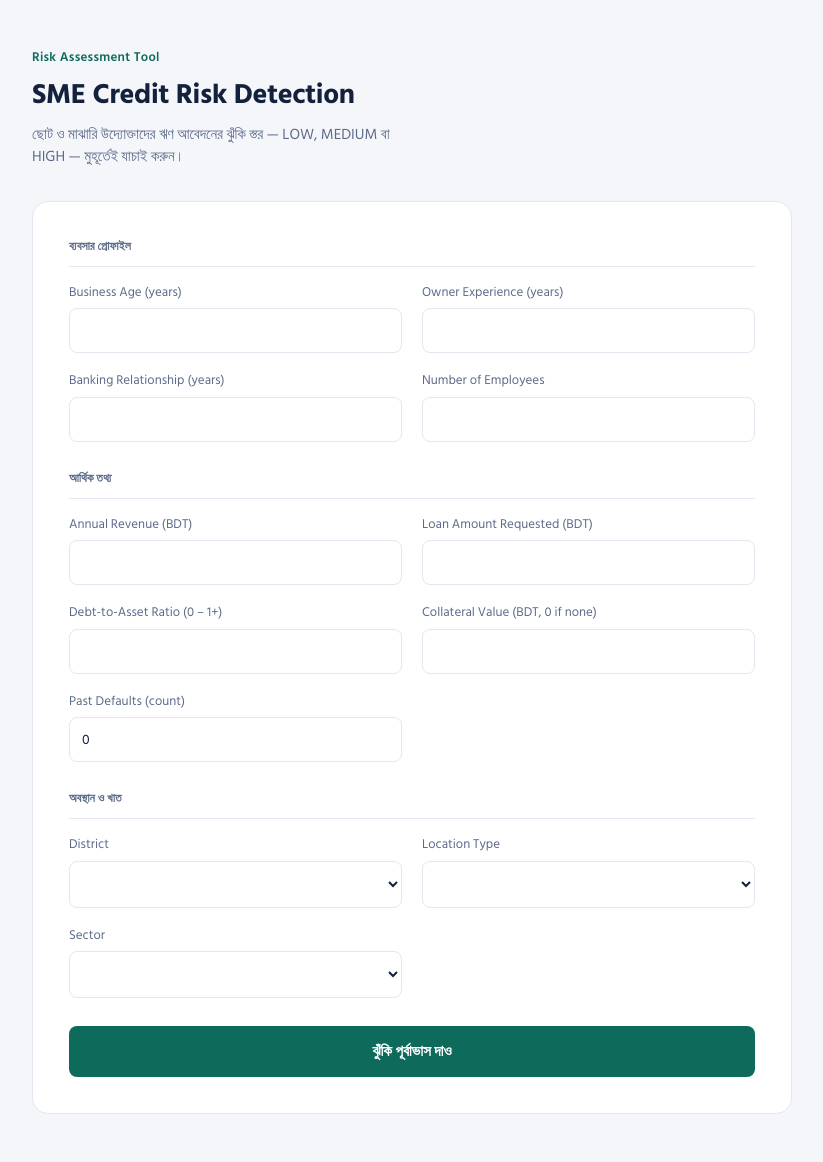
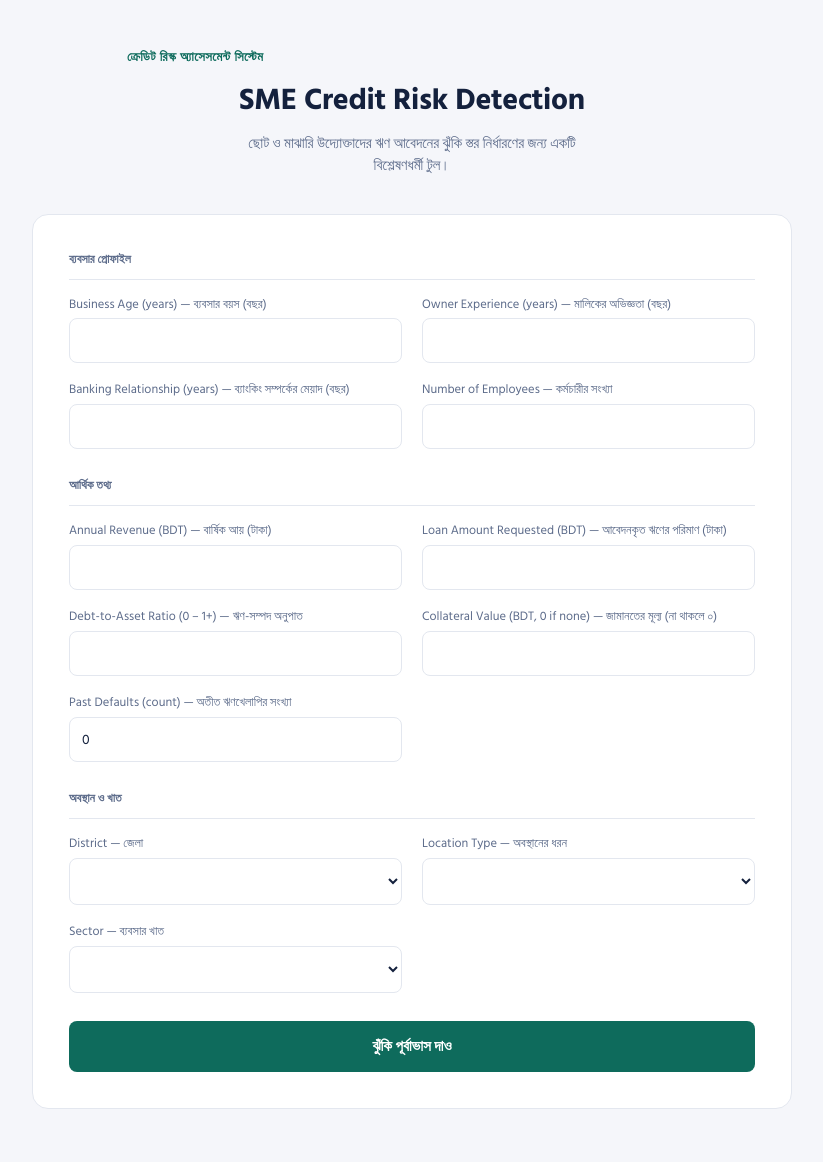
Before and after one commit to hashtagleon/sme-risk-detection, a Flask app: page / in a window 1280 px wide. Shown: the whole page, without its empty margins (228-1051 px from the left). After the commit the page ends 1109 px from the top, so only its background shows below. Run offline with Flask 3, Linux system fonts and the light colour scheme; lists and menus that the app fills with data are empty; parts of the project's set-up code (start-up, migrations or seed data) failed here and were passed over.

Commit message:
Add bilingual labels, center header

```diff
--- a/templates/index.html
+++ b/templates/index.html
@@ -37,24 +37,27 @@
 
   .page { max-width: 760px; margin: 0 auto; }
 
-  .masthead { margin-bottom: 32px; }
+  .masthead {
+    margin-bottom: 36px;
+    text-align: center;
+  }
   .masthead .eyebrow {
     font-size: 13px;
     color: var(--accent);
     font-weight: 600;
-    letter-spacing: 0.02em;
-    margin: 0 0 6px;
+    letter-spacing: 0.04em;
+    margin: 0 0 10px;
   }
   .masthead h1 {
-    font-size: 28px;
+    font-size: 30px;
     font-weight: 700;
-    margin: 0 0 8px;
+    margin: 0 0 10px;
     letter-spacing: -0.01em;
   }
   .masthead p {
     font-size: 15px;
     color: var(--ink-soft);
-    margin: 0;
+    margin: 0 auto;
     max-width: 46ch;
   }
 
@@ -142,9 +145,10 @@
 
   .field label {
     display: block;
-    font-size: 13px;
+    font-size: 12.5px;
     color: var(--ink-soft);
     margin-bottom: 6px;
+    line-height: 1.35;
   }
   .field input, .field select {
     width: 100%;
@@ -188,9 +192,9 @@
 <div class="page">
 
   <div class="masthead">
-    <p class="eyebrow">Risk Assessment Tool</p>
+    <p class="eyebrow">ক্রেডিট রিস্ক অ্যাসেসমেন্ট সিস্টেম</p>
     <h1>SME Credit Risk Detection</h1>
-    <p>ছোট ও মাঝারি উদ্যোক্তাদের ঋণ আবেদনের ঝুঁকি স্তর — LOW, MEDIUM বা HIGH — মুহূর্তেই যাচাই করুন।</p>
+    <p>ছোট ও মাঝারি উদ্যোক্তাদের ঋণ আবেদনের ঝুঁকি স্তর নির্ধারণের জন্য একটি বিশ্লেষণধর্মী টুল।</p>
   </div>
 
   <div class="card">
@@ -218,19 +222,19 @@
       <p class="section-title">ব্যবসার প্রোফাইল</p>
       <div class="grid">
         <div class="field">
-          <label>Business Age (years)</label>
+          <label>Business Age (years) — ব্যবসার বয়স (বছর)</label>
           <input type="number" step="1" name="business_age_years" required value="{{ form_data.business_age_years if form_data else '' }}">
         </div>
         <div class="field">
-          <label>Owner Experience (years)</label>
+          <label>Owner Experience (years) — মালিকের অভিজ্ঞতা (বছর)</label>
           <input type="number" step="1" name="owner_experience_years" required value="{{ form_data.owner_experience_years if form_data else '' }}">
         </div>
         <div class="field">
-          <label>Banking Relationship (years)</label>
+          <label>Banking Relationship (years) — ব্যাংকিং সম্পর্কের মেয়াদ (বছর)</label>
           <input type="number" step="1" name="banking_years" required value="{{ form_data.banking_years if form_data else '' }}">
         </div>
         <div class="field">
-          <label>Number of Employees</label>
+          <label>Number of Employees — কর্মচারীর সংখ্যা</label>
           <input type="number" step="1" name="num_employees" required value="{{ form_data.num_employees if form_data else '' }}">
         </div>
       </div>
@@ -238,23 +242,23 @@
       <p class="section-title">আর্থিক তথ্য</p>
       <div class="grid">
         <div class="field">
-          <label>Annual Revenue (BDT)</label>
+          <label>Annual Revenue (BDT) — বার্ষিক আয় (টাকা)</label>
           <input type="number" step="any" name="annual_revenue" required value="{{ form_data.annual_revenue if form_data else '' }}">
         </div>
         <div class="field">
-          <label>Loan Amount Requested (BDT)</label>
+          <label>Loan Amount Requested (BDT) — আবেদনকৃত ঋণের পরিমাণ (টাকা)</label>
           <input type="number" step="any" name="loan_amount" required value="{{ form_data.loan_amount if form_data else '' }}">
         </div>
         <div class="field">
-          <label>Debt-to-Asset Ratio (0 – 1+)</label>
+          <label>Debt-to-Asset Ratio (0 – 1+) — ঋণ-সম্পদ অনুপাত</label>
           <input type="number" step="any" name="debt_to_asset_ratio" required value="{{ form_data.debt_to_asset_ratio if form_data else '' }}">
         </div>
         <div class="field">
-          <label>Collateral Value (BDT, 0 if none)</label>
+          <label>Collateral Value (BDT, 0 if none) — জামানতের মূল্য (না থাকলে ০)</label>
           <input type="number" step="any" name="collateral_value" required value="{{ form_data.collateral_value if form_data else '' }}">
         </div>
         <div class="field">
-          <label>Past Defaults (count)</label>
+          <label>Past Defaults (count) — অতীত ঋণখেলাপির সংখ্যা</label>
           <input type="number" step="1" name="past_defaults" required value="{{ form_data.past_defaults if form_data else '0' }}">
         </div>
       </div>
@@ -262,7 +266,7 @@
       <p class="section-title">অবস্থান ও খাত</p>
       <div class="grid">
         <div class="field">
-          <label>District</label>
+          <label>District — জেলা</label>
           <select name="district" required>
             {% for d in districts %}
             <option value="{{ d }}" {% if form_data and form_data.district==d %}selected{% endif %}>{{ d }}</option>
@@ -270,7 +274,7 @@
           </select>
         </div>
         <div class="field">
-          <label>Location Type</label>
+          <label>Location Type — অবস্থানের ধরন</label>
           <select name="location_type" required>
             {% for lt in location_types %}
             <option value="{{ lt }}" {% if form_data and form_data.location_type==lt %}selected{% endif %}>{{ lt }}</option>
@@ -278,7 +282,7 @@
           </select>
         </div>
         <div class="field">
-          <label>Sector</label>
+          <label>Sector — ব্যবসার খাত</label>
           <select name="sector" required>
             {% for s in sectors %}
             <option value="{{ s }}" {% if form_data and form_data.sector==s %}selected{% endif %}>{{ s }}</option>
```
